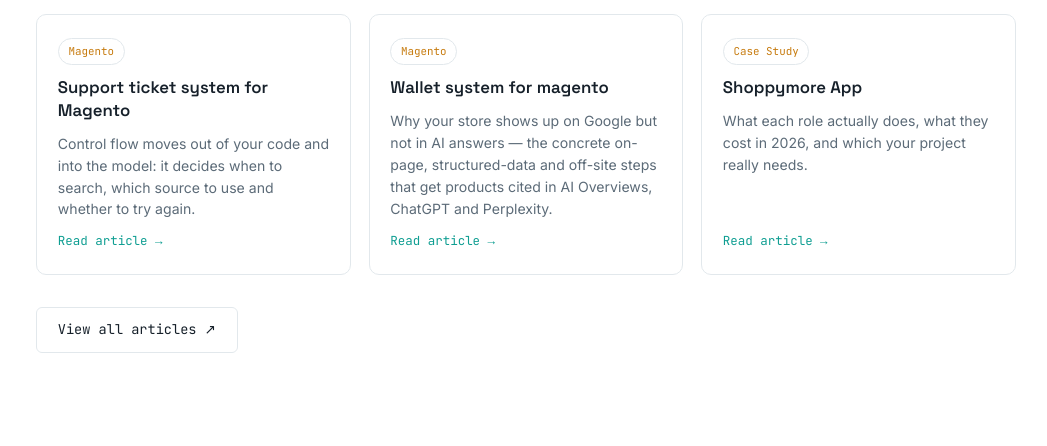
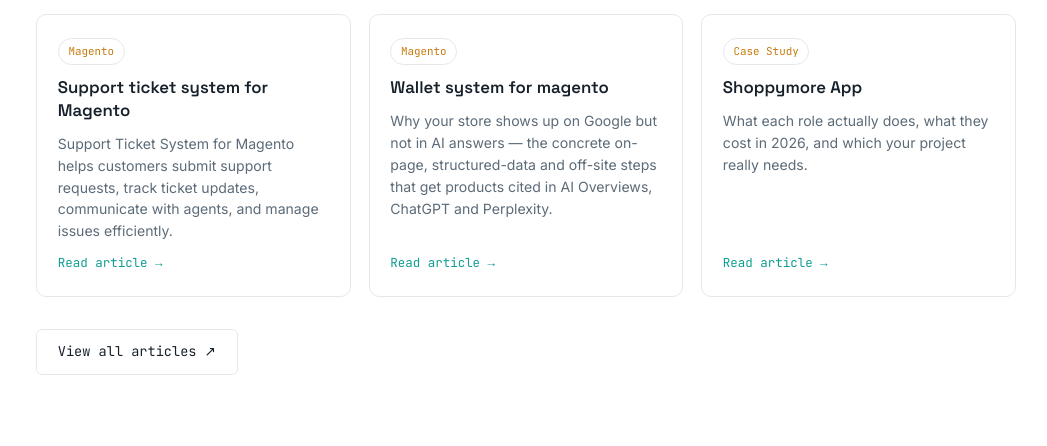
Before and after one commit to nishagaur3577-gif/nishaliveportfolio, a plain HTML site: page index.html in a window 1280 px wide. Shown: the part 2464-2910 px from the top of the page, without its empty margins (114-1161 px from the left). Drawn offline with Linux system fonts and the light colour scheme.

Commit message:
Changed support ticket content

```diff
--- a/index.html
+++ b/index.html
@@ -168,7 +168,7 @@
       <a href="https://ecarter.co/blogs/magento/support-ticket-system" target="_blank" rel="noopener" class="work-card">
         <span class="work-tag">Magento</span>
         <h3 class="work-title">Support ticket system for Magento</h3>
-        <p class="work-desc">Control flow moves out of your code and into the model: it decides when to search, which source to use and whether to try again.</p>
+        <p class="work-desc">Support Ticket System for Magento helps customers submit support requests, track ticket updates, communicate with agents, and manage issues efficiently.</p>
         <span class="work-link">Read article →</span>
       </a>
       <a href="https://ecarter.co/blogs/magento/wallet-system" target="_blank" rel="noopener" class="work-card">
```
